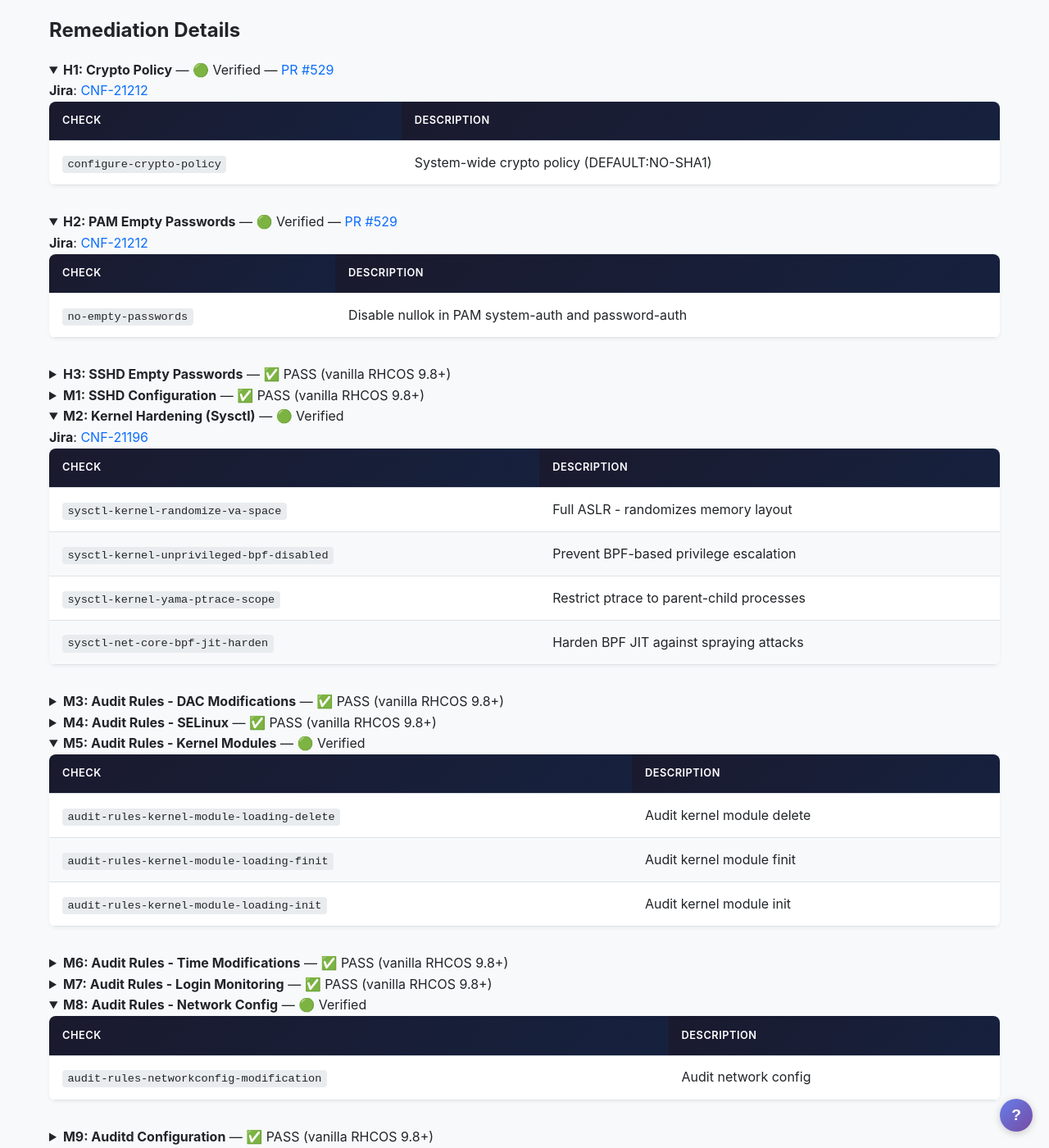
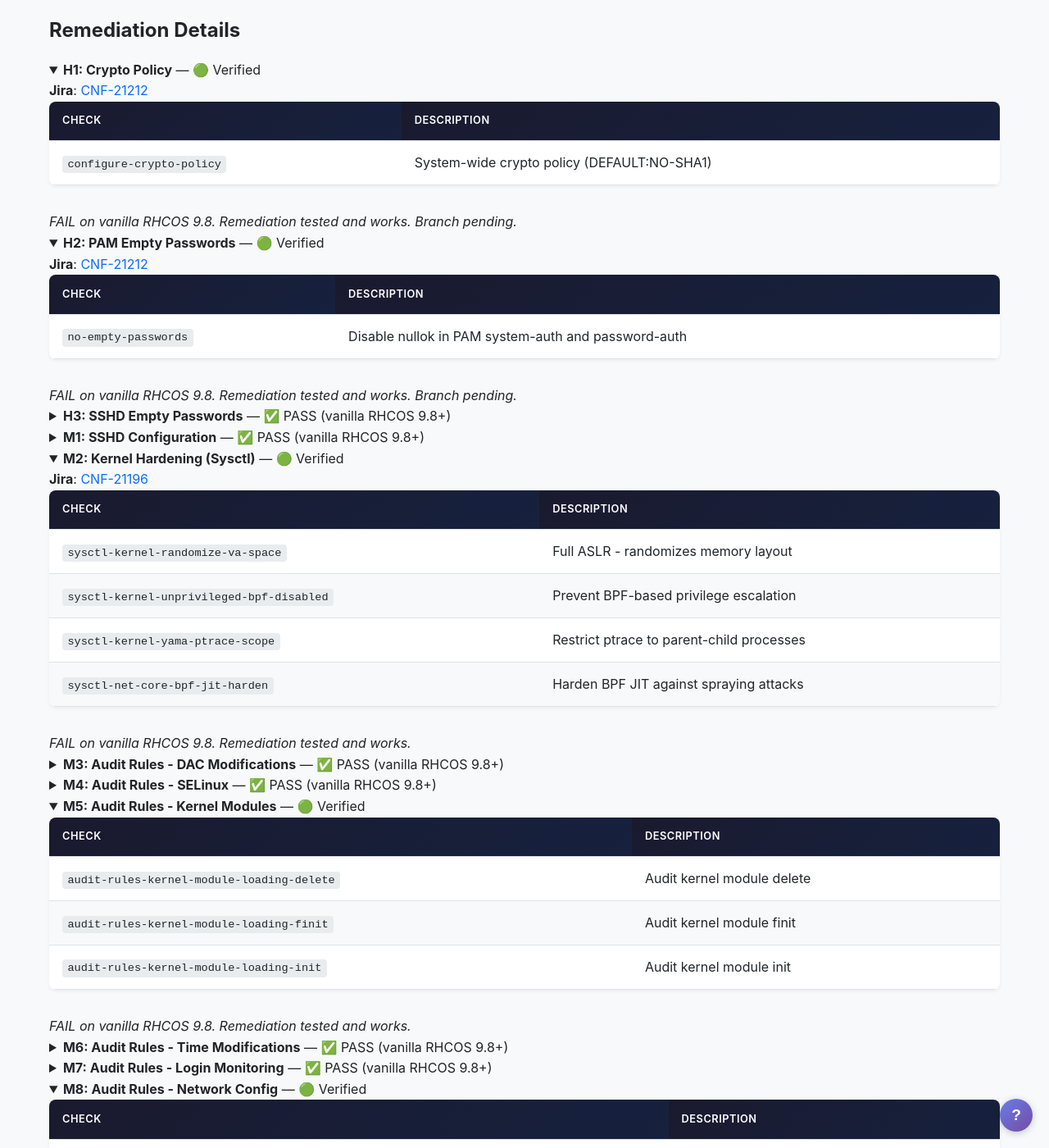
Before and after one commit to sebrandon1/compliance-scripts, a Jekyll site: the page built from docs/versions/4.22/remediations.md, in a window 1280 px wide and 1400 px high, scrolled down 3604 px. Shown: the whole window at 82% size. Built offline with Jekyll 4.4.1, drawn with Linux system fonts in a browser that asks for light colours; some of the changed text lies outside the part shown.

Commit message:
Update tracking.json: clear dead PR refs, add compare links, fix M29 status

```diff
--- a/docs/_data/tracking.json
+++ b/docs/_data/tracking.json
@@ -13,14 +13,15 @@
       "priority": 1,
       "priority_label": "Critical",
       "jira": "CNF-21212",
-      "pr": "529",
+      "pr": null,
       "compare": null,
       "status": "verified",
       "jira_status": null,
       "pr_state": null,
       "prev_group": null,
       "next_group": "H2",
-      "last_sync": null
+      "last_sync": null,
+      "status_note": "FAIL on vanilla RHCOS 9.8. Remediation tested and works. Branch pending."
     },
     "H2": {
       "title": "PAM Empty Passwords",
@@ -28,14 +29,15 @@
       "priority": 1,
       "priority_label": "Critical",
       "jira": "CNF-21212",
-      "pr": "529",
+      "pr": null,
       "compare": null,
       "status": "verified",
       "jira_status": null,
       "pr_state": null,
       "prev_group": "H1",
       "next_group": "H3",
-      "last_sync": null
+      "last_sync": null,
+      "status_note": "FAIL on vanilla RHCOS 9.8. Remediation tested and works. Branch pending."
     },
     "H3": {
       "title": "SSHD Empty Passwords",
@@ -76,13 +78,14 @@
       "priority_label": "Medium",
       "jira": "CNF-21196",
       "pr": null,
-      "compare": "compliance/4.21/m2-kernel-sysctl",
+      "compare": "compliance/4.22/m2-kernel-sysctl",
       "status": "verified",
       "jira_status": null,
       "pr_state": null,
       "prev_group": "M1",
       "next_group": "M3",
-      "last_sync": null
+      "last_sync": null,
+      "status_note": "FAIL on vanilla RHCOS 9.8. Remediation tested and works."
     },
     "M3": {
       "title": "Audit Rules - DAC Modifications",
@@ -123,13 +126,14 @@
       "priority_label": "Medium",
       "jira": null,
       "pr": null,
-      "compare": "compliance/4.21/m5-audit-modules",
+      "compare": "compliance/4.22/m5-audit-modules",
       "status": "verified",
       "jira_status": null,
       "pr_state": null,
       "prev_group": "M4",
       "next_group": "M6",
-      "last_sync": null
+      "last_sync": null,
+      "status_note": "FAIL on vanilla RHCOS 9.8. Remediation tested and works."
     },
     "M6": {
       "title": "Audit Rules - Time Modifications",
@@ -170,13 +174,14 @@
       "priority_label": "Medium",
       "jira": null,
       "pr": null,
-      "compare": "compliance/4.21/m8-audit-network",
+      "compare": "compliance/4.22/m8-audit-network",
       "status": "verified",
       "jira_status": null,
       "pr_state": null,
       "prev_group": "M7",
       "next_group": "M9",
-      "last_sync": null
+      "last_sync": null,
+      "status_note": "FAIL on vanilla RHCOS 9.8. Remediation tested and works."
     },
     "M9": {
       "title": "Auditd Configuration",
@@ -265,13 +270,14 @@
       "priority_label": "Low",
       "jira": null,
       "pr": null,
-      "compare": "compliance/4.21/l2-sysctl-dmesg",
+      "compare": "compliance/4.22/l2-sysctl-dmesg",
       "status": "verified",
       "jira_status": null,
       "pr_state": null,
       "prev_group": "L1",
       "next_group": "MAN1",
-      "last_sync": null
+      "last_sync": null,
+      "status_note": "FAIL on vanilla RHCOS 9.8. Remediation tested and works."
     },
     "M13": {
       "title": "Extended DAC Audit",
@@ -537,12 +543,13 @@
       "jira": null,
       "pr": null,
       "compare": "compliance/4.22/m29-access-controls",
-      "status": "verified",
+      "status": "partial",
       "jira_status": null,
       "pr_state": null,
       "prev_group": "M28",
       "next_group": "M30",
-      "last_sync": null
+      "last_sync": null,
+      "status_note": "2 platform-level checks still FAIL (banner, motd). Node-level checks PASS."
     },
     "M30": {
       "title": "OAuth Configuration",
```
